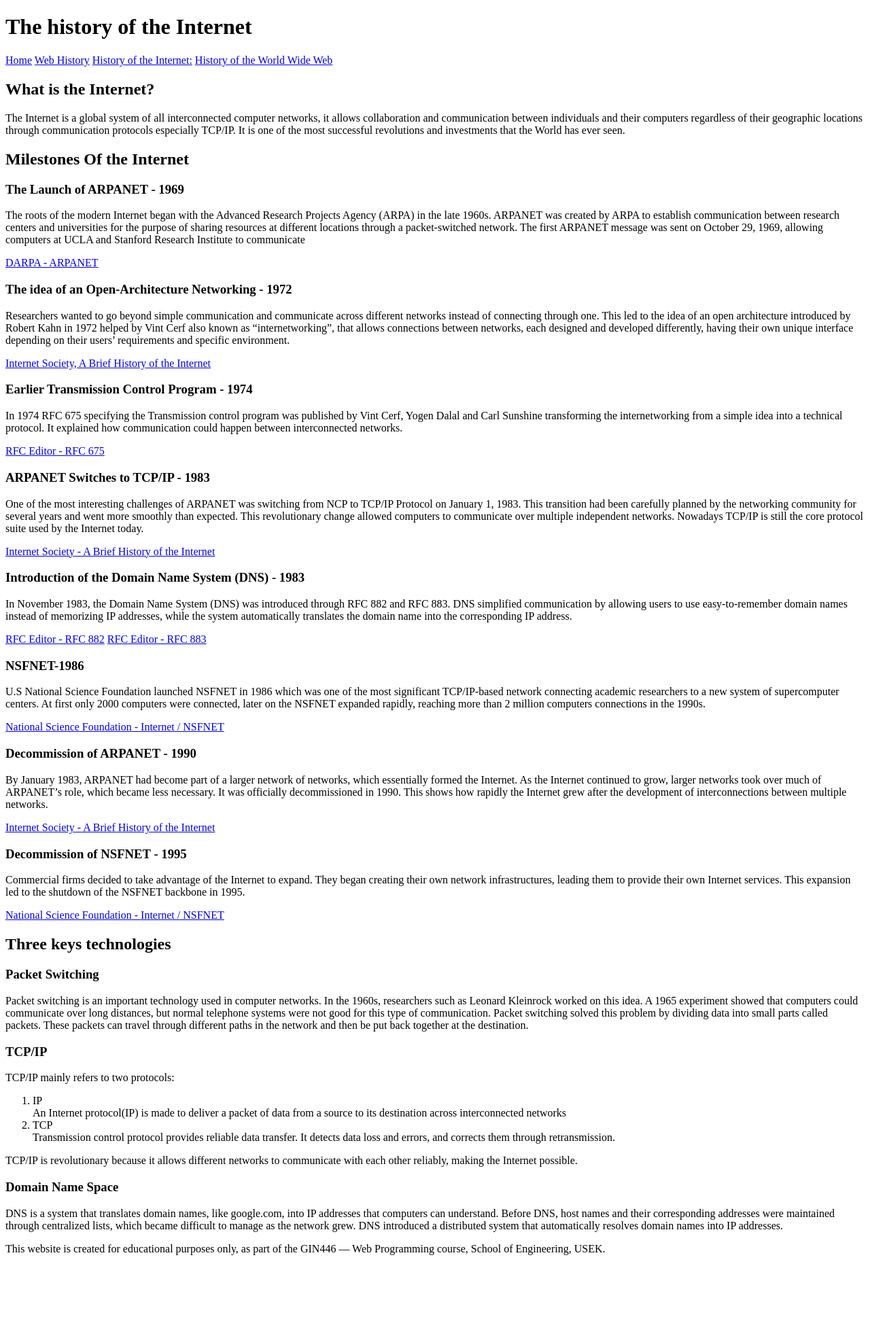
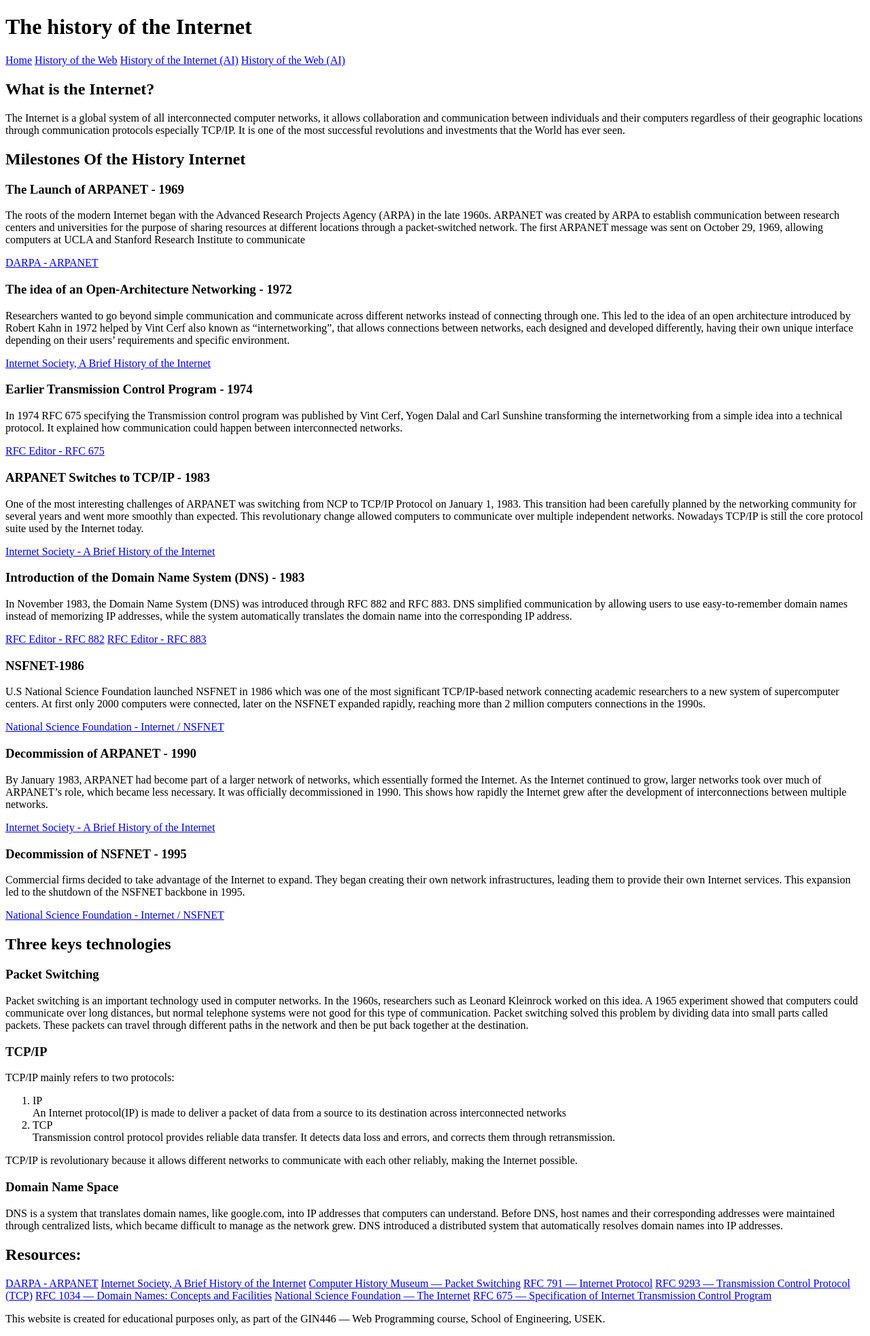
Before and after one commit to ChloeMattar/chloe-web-programming, a Flask app: page /internet-history in a window 1280 px wide. Shown: the whole page at 68% size. Before the commit the page ends 1847 px from the top, so only its background shows below. Run offline with Flask 3, Linux system fonts and the light colour scheme.

Commit message:
Update project

```diff
--- a/templates/internet-history.html
+++ b/templates/internet-history.html
@@ -11,9 +11,9 @@
     </header>
     <nav>
         <a href="/">Home</a>
-        <a href="/web-history">Web History</a>
-        <a href="/internet-history-ai">History of the Internet:</a>
-        <a href="/web-history-ai">History of the World Wide Web</a>
+        <a href="/web-history">History of the Web</a>
+        <a href="/internet-history-ai">History of the Internet (AI)</a>
+        <a href="/web-history-ai">History of the Web (AI)</a>
     </nav>
     <main>
         <section>
@@ -22,7 +22,7 @@
         </section>
 
         <section>
-            <h2>Milestones Of the Internet</h2>
+            <h2>Milestones Of the History Internet</h2>
 
             <article>
                 <h3> The Launch of ARPANET - 1969 </h3>
@@ -101,6 +101,17 @@
             <p>DNS is a system that translates domain names, like google.com, into IP addresses that computers can understand. Before DNS, host names and their corresponding addresses were maintained through centralized lists, which became difficult to manage as the network grew. DNS introduced a distributed system that automatically resolves domain names into IP addresses.</p>
         </article>
         </section>
+        <section>
+            <h2>Resources:</h2>
+            <a href="https://www.darpa.mil/news/features/arpanet"target="_blank">DARPA - ARPANET</a>
+            <a href="https://www.internetsociety.org/resources/doc/2017/brief-history-internet/"target="_blank">Internet Society, A Brief History of the Internet</a>
+            <a href="https://www.computerhistory.org/revolution/networking/19/374">Computer History Museum — Packet Switching</a>
+            <a href="https://www.rfc-editor.org/rfc/rfc791.html">RFC 791 — Internet Protocol</a>
+            <a href="https://www.rfc-editor.org/rfc/rfc9293.html">RFC 9293 — Transmission Control Protocol (TCP)</a>
+            <a href="https://www.rfc-editor.org/rfc/rfc1034.html">RFC 1034 — Domain Names: Concepts and Facilities</a>
+            <a href="https://www.nsf.gov/impacts/internet">National Science Foundation — The Internet</a>
+            <a href="https://www.rfc-editor.org/rfc/rfc675.html" target="_blank">RFC 675 — Specification of Internet Transmission Control Program</a>
+        </section>
     </main>
     <footer>
  <p>This website is created for educational purposes only, as part
```
Also changed, not shown: templates/internet-history-ai.html (+4 -5 lines), templates/web-history-ai.html (+4 -5 lines), templates/web-history.html (+14 -4 lines).
